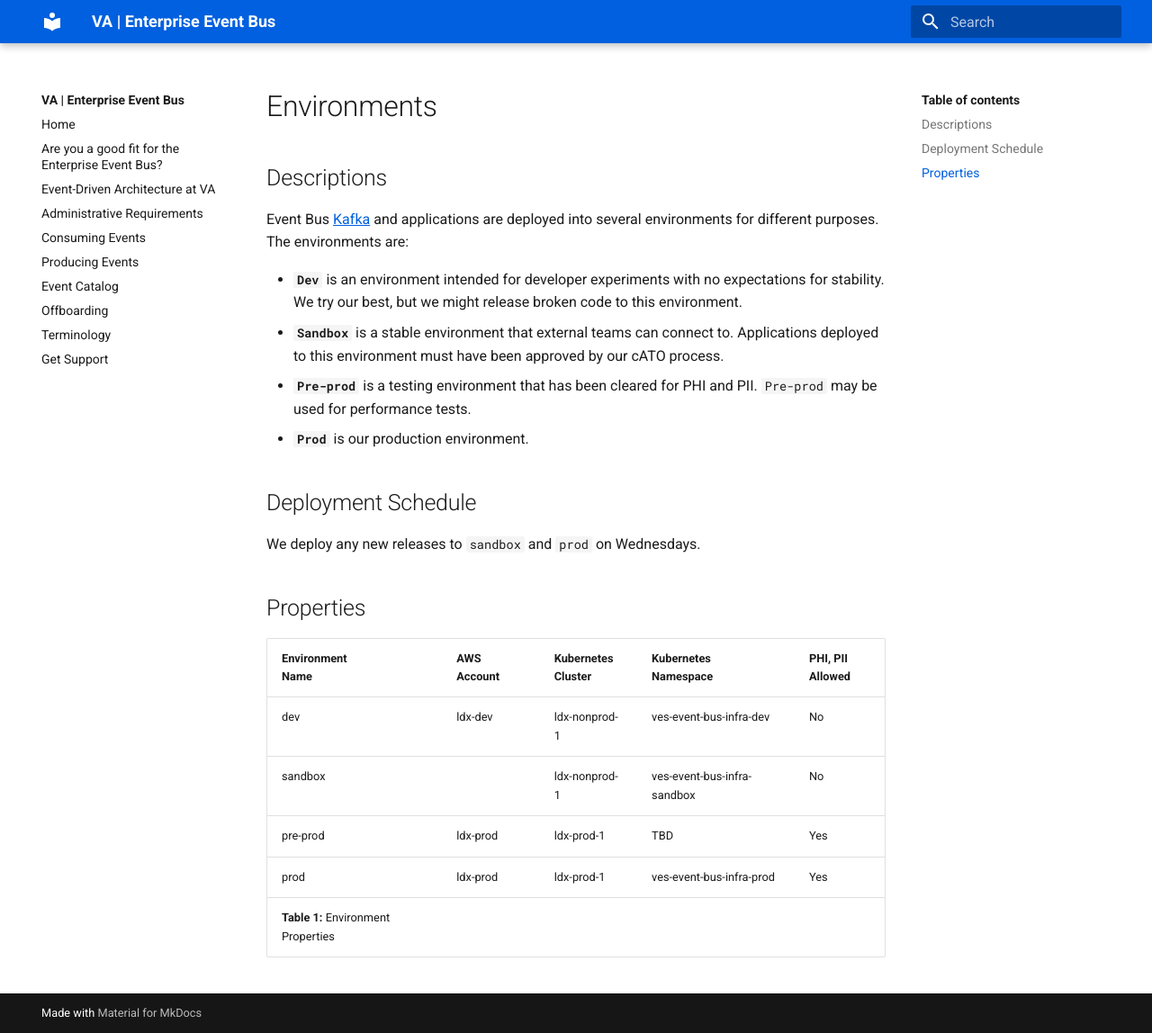
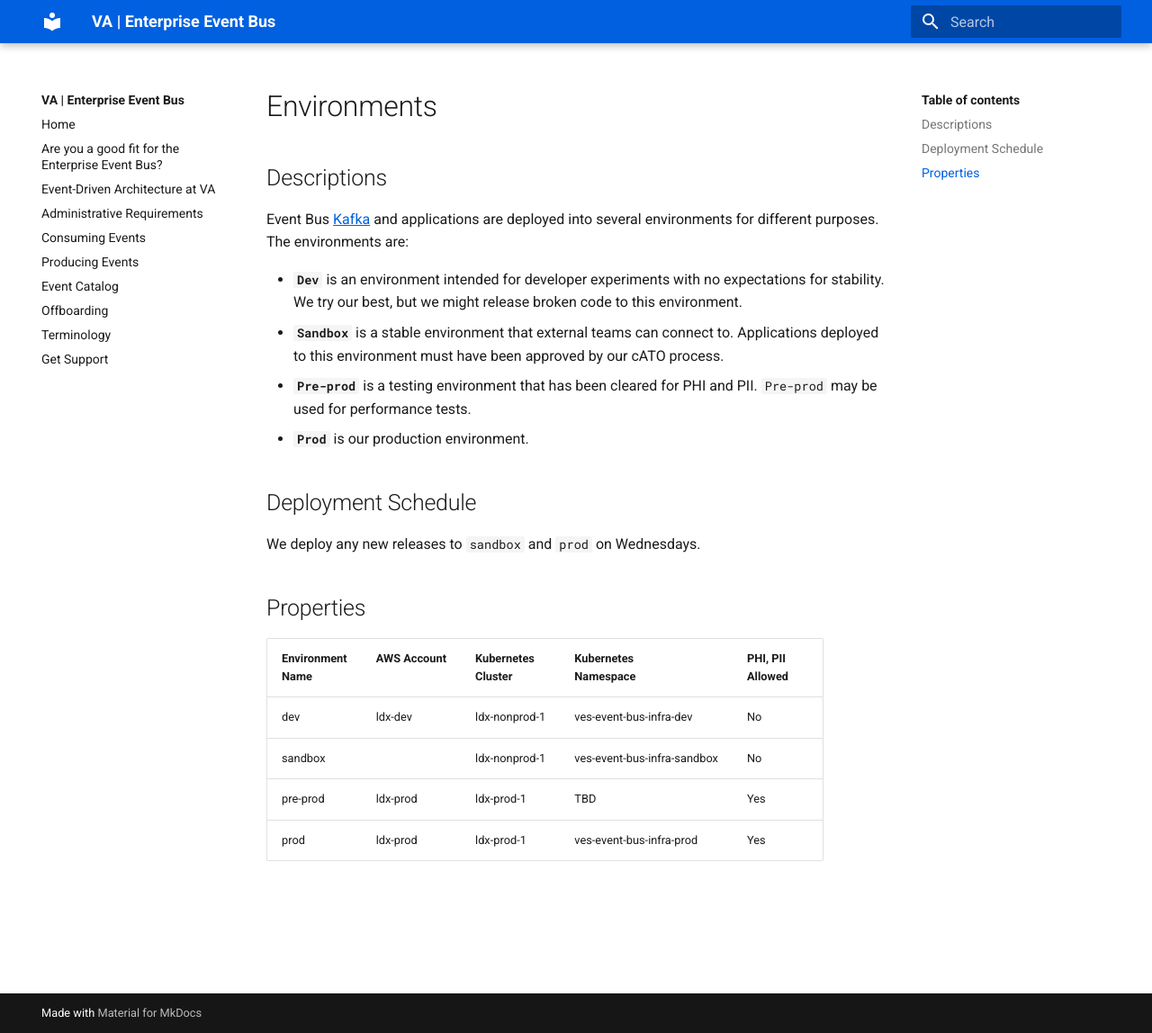
Before and after one commit to department-of-veterans-affairs/ves-event-bus-developer-portal, an MkDocs documentation site: the page built from docs/environments.md, in a window 1280 px wide and 1148 px high. Shown: the whole window at 90% size. Built offline with MkDocs 1.6.1 and Material for MkDocs 9.7.7, drawn with Linux system fonts in a browser that asks for light colours.

```diff
--- a/docs/environments.md
+++ b/docs/environments.md
@@ -35,4 +35,3 @@
 | sandbox             |              | ldx-nonprod-1         | ves-event-bus-infra-sandbox | No                  |
 | pre-prod            | ldx-prod     | ldx-prod-1            | TBD                         | Yes                 |
 | prod                | ldx-prod     | ldx-prod-1            | ves-event-bus-infra-prod    | Yes                 |
-**Table 1:** Environment Properties
```
